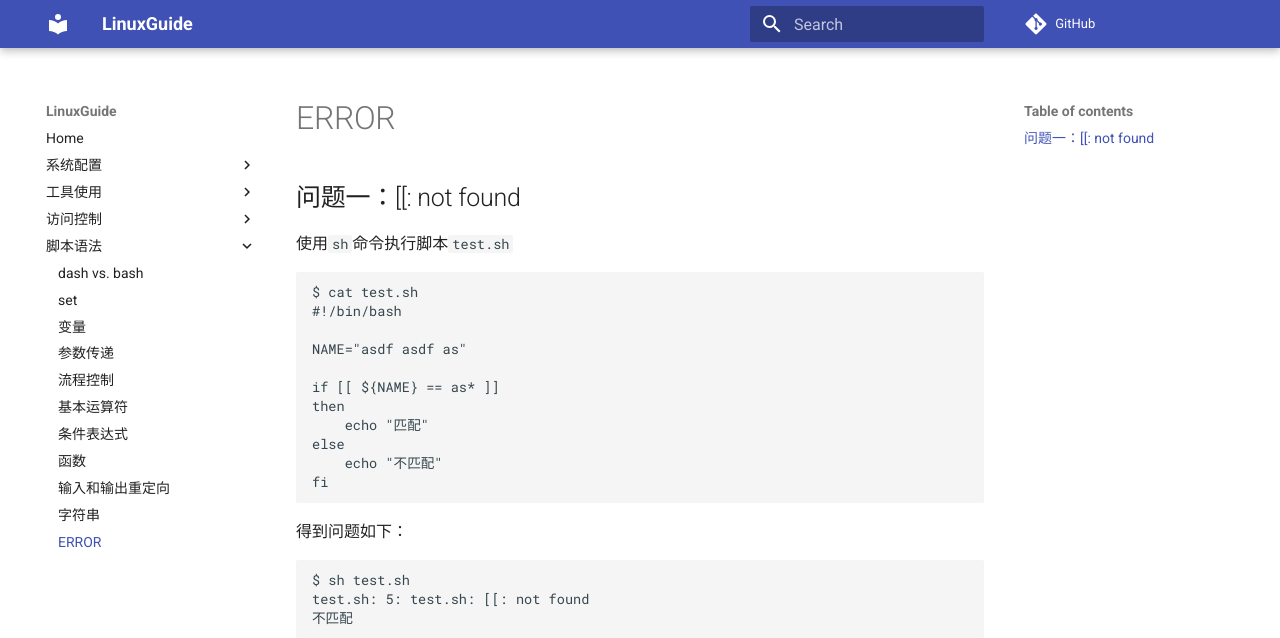
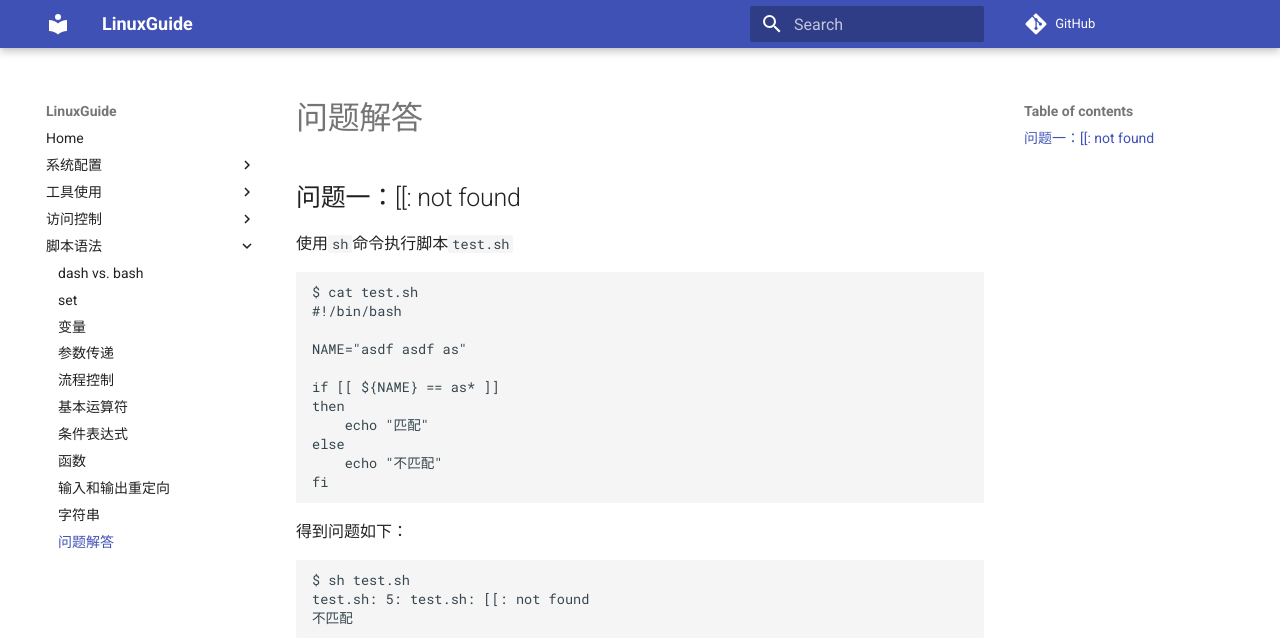
Before and after one commit to ZJDoc/LinuxGuide, an MkDocs documentation site: the page built from docs/shell/troubleshooting.md, in a window 1280 px wide. Shown: the top 638 px of the page. Built offline with MkDocs 1.6.1 and Material for MkDocs 9.7.7, drawn with Linux system fonts in a browser that asks for light colours; comment, search, counter and statistics services are not loaded.

Commit message:
docs(error): change error.md -> troubleshooting.md

```diff
--- a/docs/shell/error.md
+++ b/docs/shell/troubleshooting.md
@@ -1,5 +1,5 @@
 
-# ERROR
+# 问题解答
 
 ## 问题一：[[: not found
 
--- a/mkdocs.yml
+++ b/mkdocs.yml
@@ -66,7 +66,7 @@ nav:
             - '[Ubuntu 18.04]桌面美化': 'configure/[Ubuntu 18.04]桌面美化.md'
             - '[Ubuntu 18.04]VMware安装': 'configure/[Ubuntu 18.04]VMware安装.md'
             - '[Docker][Ubuntu 18.04]g++安装失败': 'configure/[Docker][Ubuntu 18.04]g++安装失败.md'
-        - ERROR: configure/error.md
+        - 问题解答: configure/troubleshooting.md
     - 工具使用:
         - CMake: tool/cmake.md
         - Java: tool/java.md
@@ -116,4 +116,4 @@ nav:
         - 函数: shell/函数.md
         - 输入和输出重定向: shell/输入和输出重定向.md
         - 字符串: shell/字符串.md
-        - ERROR: shell/error.md
+        - 问题解答: shell/troubleshooting.md
```
Also changed, not shown: docs/configure/troubleshooting.md (renamed from docs/configure/error.md, +1 -1 lines).
